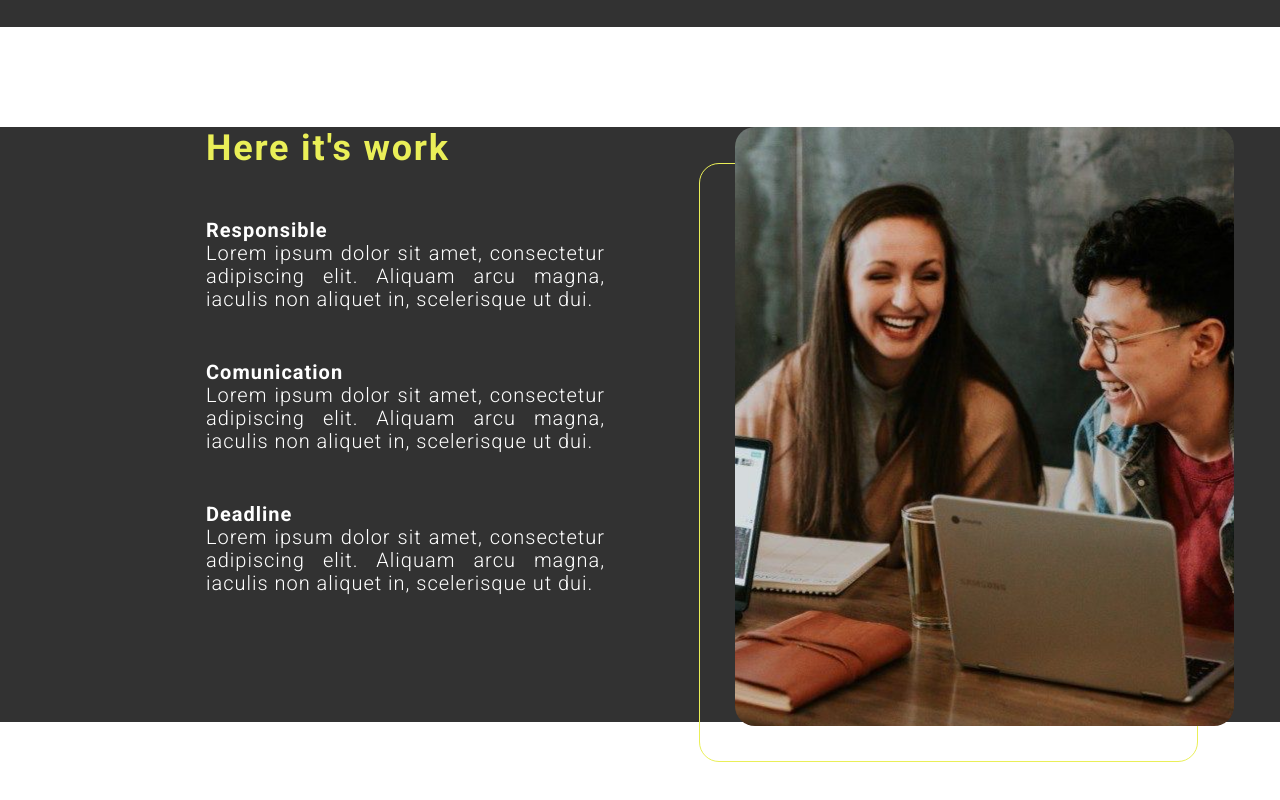
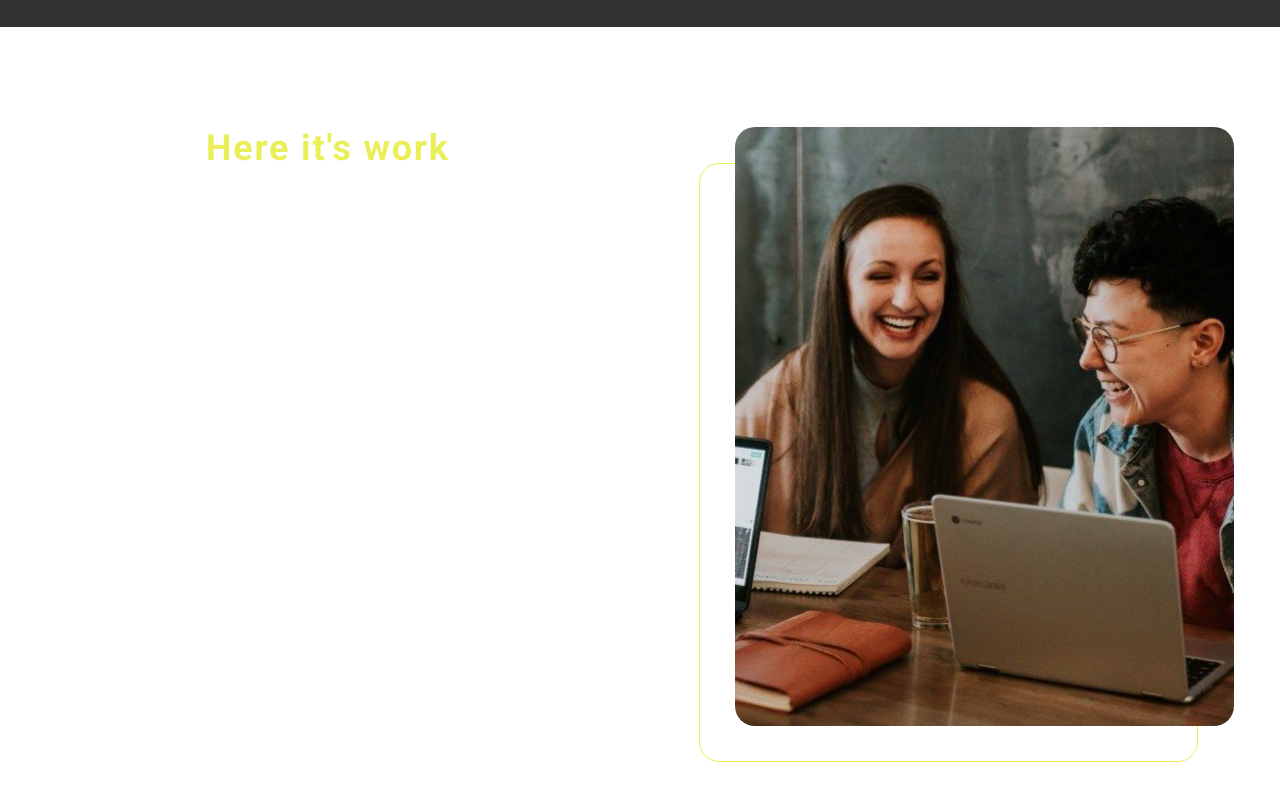
Before and after one commit to enderfo/Landing-Page-ARCHITECT-FGA2022-FRONTEND-A04, a plain HTML site: page index.html in a window 1280 px wide. Shown: the part 2037-2837 px from the top of the page. Drawn offline with Linux system fonts and the light colour scheme.

Commit message:
Update style.css

```diff
--- a/style.css
+++ b/style.css
@@ -188,7 +188,6 @@
 .container {
     max-width: 1440px;
     width: 100%;
-    background-color: #323232;
   }
 
 .content{
```
